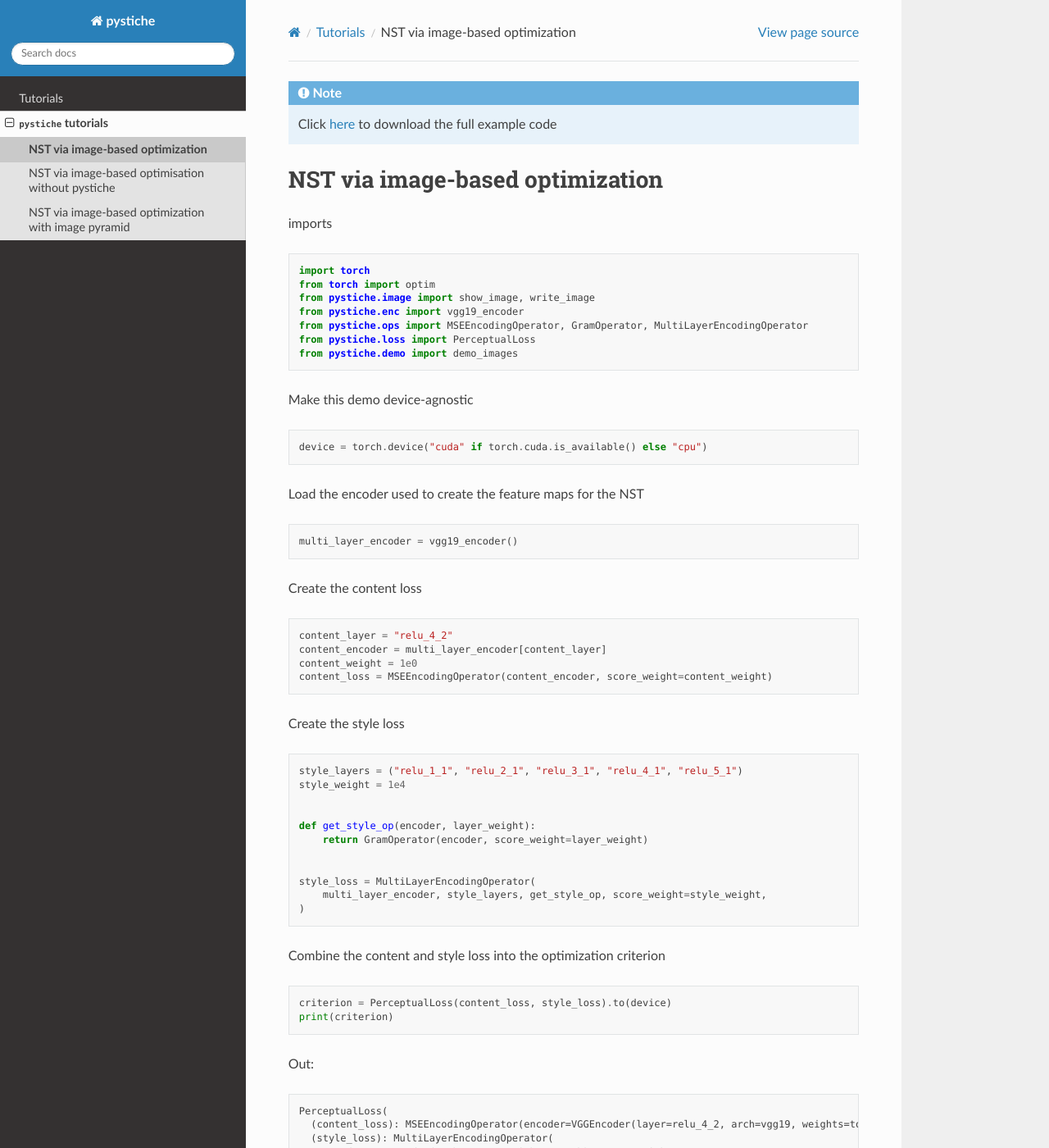
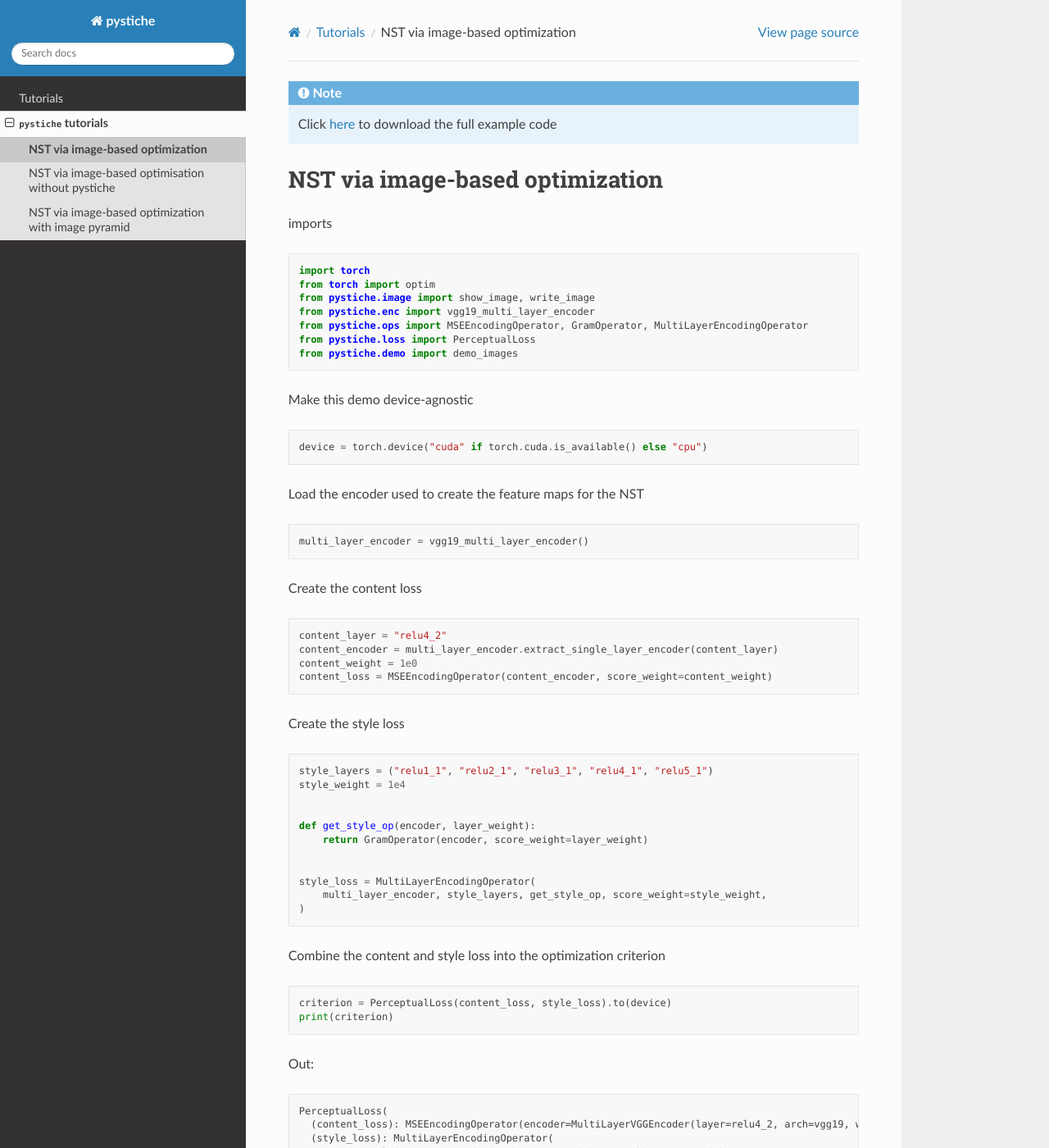
Before and after one commit to pystiche/pystiche, a Sphinx documentation site: the page built from docs/source/auto_tutorials/tutorial_image_based_optimization.rst, in a window 1280 px wide and 1400 px high. Shown: the whole window at 82% size. Built offline with Sphinx 7.4.7 and the Read the Docs theme 2.0.0, drawn with Linux system fonts in a browser that asks for light colours; some of the changed text lies outside the part shown.

Commit message:
rebuild gallery

```diff
--- a/docs/source/auto_tutorials/sg_execution_times.rst
+++ b/docs/source/auto_tutorials/sg_execution_times.rst
@@ -5,12 +5,12 @@
 
 Computation times
 =================
-**01:28.950** total execution time for **auto_tutorials** files:
+**02:24.121** total execution time for **auto_tutorials** files:
 
 +------------------------------------------------------------------------------------------------------------------------------------------+-----------+--------+
-| :ref:`sphx_glr_auto_tutorials_tutorial_image_based_optimization_with_pyramid.py` (``tutorial_image_based_optimization_with_pyramid.py``) | 01:28.950 | 0.0 MB |
+| :ref:`sphx_glr_auto_tutorials_tutorial_image_based_optimization_with_pyramid.py` (``tutorial_image_based_optimization_with_pyramid.py``) | 01:28.726 | 0.0 MB |
 +------------------------------------------------------------------------------------------------------------------------------------------+-----------+--------+
-| :ref:`sphx_glr_auto_tutorials_tutorial_image_based_optimization.py` (``tutorial_image_based_optimization.py``)                           | 00:00.000 | 0.0 MB |
+| :ref:`sphx_glr_auto_tutorials_tutorial_image_based_optimization.py` (``tutorial_image_based_optimization.py``)                           | 00:55.395 | 0.0 MB |
 +------------------------------------------------------------------------------------------------------------------------------------------+-----------+--------+
 | :ref:`sphx_glr_auto_tutorials_tutorial_nst_without_pystiche.py` (``tutorial_nst_without_pystiche.py``)                                   | 00:00.000 | 0.0 MB |
 +------------------------------------------------------------------------------------------------------------------------------------------+-----------+--------+
--- a/docs/source/auto_tutorials/tutorial_image_based_optimization.py
+++ b/docs/source/auto_tutorials/tutorial_image_based_optimization.py
@@ -10,7 +10,7 @@ NST via image-based optimization
 import torch
 from torch import optim
 from pystiche.image import show_image, write_image
-from pystiche.enc import vgg19_encoder
+from pystiche.enc import vgg19_multi_layer_encoder
 from pystiche.ops import MSEEncodingOperator, GramOperator, MultiLayerEncodingOperator
 from pystiche.loss import PerceptualLoss
 from pystiche.demo import demo_images
@@ -25,14 +25,14 @@ device = torch.device("cuda" if torch.cuda.is_available() else "cpu")
 ###############################################################################
 # Load the encoder used to create the feature maps for the NST
 
-multi_layer_encoder = vgg19_encoder()
+multi_layer_encoder = vgg19_multi_layer_encoder()
 
 
 ###############################################################################
 # Create the content loss
 
-content_layer = "relu_4_2"
-content_encoder = multi_layer_encoder[content_layer]
+content_layer = "relu4_2"
+content_encoder = multi_layer_encoder.extract_single_layer_encoder(content_layer)
 content_weight = 1e0
 content_loss = MSEEncodingOperator(content_encoder, score_weight=content_weight)
 
@@ -40,7 +40,7 @@ content_loss = MSEEncodingOperator(content_encoder, score_weight=content_weight)
 ###############################################################################
 # Create the style loss
 
-style_layers = ("relu_1_1", "relu_2_1", "relu_3_1", "relu_4_1", "relu_5_1")
+style_layers = ("relu1_1", "relu2_1", "relu3_1", "relu4_1", "relu5_1")
 style_weight = 1e4
 
 
--- a/docs/source/auto_tutorials/tutorial_image_based_optimization.rst
+++ b/docs/source/auto_tutorials/tutorial_image_based_optimization.rst
@@ -19,7 +19,7 @@ imports
     import torch
     from torch import optim
     from pystiche.image import show_image, write_image
-    from pystiche.enc import vgg19_encoder
+    from pystiche.enc import vgg19_multi_layer_encoder
     from pystiche.ops import MSEEncodingOperator, GramOperator, MultiLayerEncodingOperator
     from pystiche.loss import PerceptualLoss
     from pystiche.demo import demo_images
@@ -54,7 +54,7 @@ Load the encoder used to create the feature maps for the NST
 .. code-block:: default
 
 
-    multi_layer_encoder = vgg19_encoder()
+    multi_layer_encoder = vgg19_multi_layer_encoder()
 
 
 
@@ -70,8 +70,8 @@ Create the content loss
 .. code-block:: default
 
 
-    content_layer = "relu_4_2"
-    content_encoder = multi_layer_encoder[content_layer]
+    content_layer = "relu4_2"
+    content_encoder = multi_layer_encoder.extract_single_layer_encoder(content_layer)
     content_weight = 1e0
     content_loss = MSEEncodingOperator(content_encoder, score_weight=content_weight)
 
@@ -89,7 +89,7 @@ Create the style loss
 .. code-block:: default
 
 
-    style_layers = ("relu_1_1", "relu_2_1", "relu_3_1", "relu_4_1", "relu_5_1")
+    style_layers = ("relu1_1", "relu2_1", "relu3_1", "relu4_1", "relu5_1")
     style_weight = 1e4
 
 
@@ -130,14 +130,14 @@ Combine the content and style loss into the optimization criterion
  .. code-block:: none
 
     PerceptualLoss(
-      (content_loss): MSEEncodingOperator(encoder=VGGEncoder(layer=relu_4_2, arch=vgg19, weights=torch))
+      (content_loss): MSEEncodingOperator(encoder=MultiLayerVGGEncoder(layer=relu4_2, arch=vgg19, weights=torch))
       (style_loss): MultiLayerEncodingOperator(
-        encoder=VGGEncoder(arch=vgg19, weights=torch), score_weight=10e3
-        (relu_1_1): GramOperator(score_weight=0.2)
-        (relu_2_1): GramOperator(score_weight=0.2)
-        (relu_3_1): GramOperator(score_weight=0.2)
-        (relu_4_1): GramOperator(score_weight=0.2)
-        (relu_5_1): GramOperator(score_weight=0.2)
+        encoder=MultiLayerVGGEncoder(arch=vgg19, weights=torch), score_weight=10e3
+        (relu1_1): GramOperator(score_weight=0.2)
+        (relu2_1): GramOperator(score_weight=0.2)
+        (relu3_1): GramOperator(score_weight=0.2)
+        (relu4_1): GramOperator(score_weight=0.2)
+        (relu5_1): GramOperator(score_weight=0.2)
       )
     )
 
--- a/docs/source/auto_tutorials/tutorial_image_based_optimization_with_pyramid.py
+++ b/docs/source/auto_tutorials/tutorial_image_based_optimization_with_pyramid.py
@@ -10,7 +10,7 @@ NST via image-based optimization with image pyramid
 import torch
 from torch import optim
 from pystiche.image import extract_aspect_ratio, show_image, write_image
-from pystiche.enc import vgg19_encoder
+from pystiche.enc import vgg19_multi_layer_encoder
 from pystiche.ops import MSEEncodingOperator, GramOperator, MultiLayerEncodingOperator
 from pystiche.loss import PerceptualLoss
 from pystiche.pyramid import ImagePyramid
@@ -26,14 +26,14 @@ device = torch.device("cuda" if torch.cuda.is_available() else "cpu")
 ###############################################################################
 # Load the encoder used to create the feature maps for the NST
 
-multi_layer_encoder = vgg19_encoder()
+multi_layer_encoder = vgg19_multi_layer_encoder()
 
 
 ###############################################################################
 # Create the content loss
 
-content_layer = "relu_4_2"
-content_encoder = multi_layer_encoder[content_layer]
+content_layer = "relu4_2"
+content_encoder = multi_layer_encoder.extract_single_layer_encoder(content_layer)
 content_weight = 1e0
 content_loss = MSEEncodingOperator(content_encoder, score_weight=content_weight)
 
@@ -41,7 +41,7 @@ content_loss = MSEEncodingOperator(content_encoder, score_weight=content_weight)
 ###############################################################################
 # Create the style loss
 
-style_layers = ("relu_1_1", "relu_2_1", "relu_3_1", "relu_4_1", "relu_5_1")
+style_layers = ("relu1_1", "relu2_1", "relu3_1", "relu4_1", "relu5_1")
 style_weight = 1e4
 
 
```
Also changed, not shown: other parts of docs/source/auto_tutorials/tutorial_image_based_optimization.rst (+1 -1 lines), docs/source/auto_tutorials/tutorial_image_based_optimization_with_pyramid.rst (+13 -13 lines), docs/source/auto_tutorials/tutorial_image_based_optimization.ipynb, docs/source/auto_tutorials/tutorial_image_based_optimization_with_pyramid.ipynb, 6 other files.
